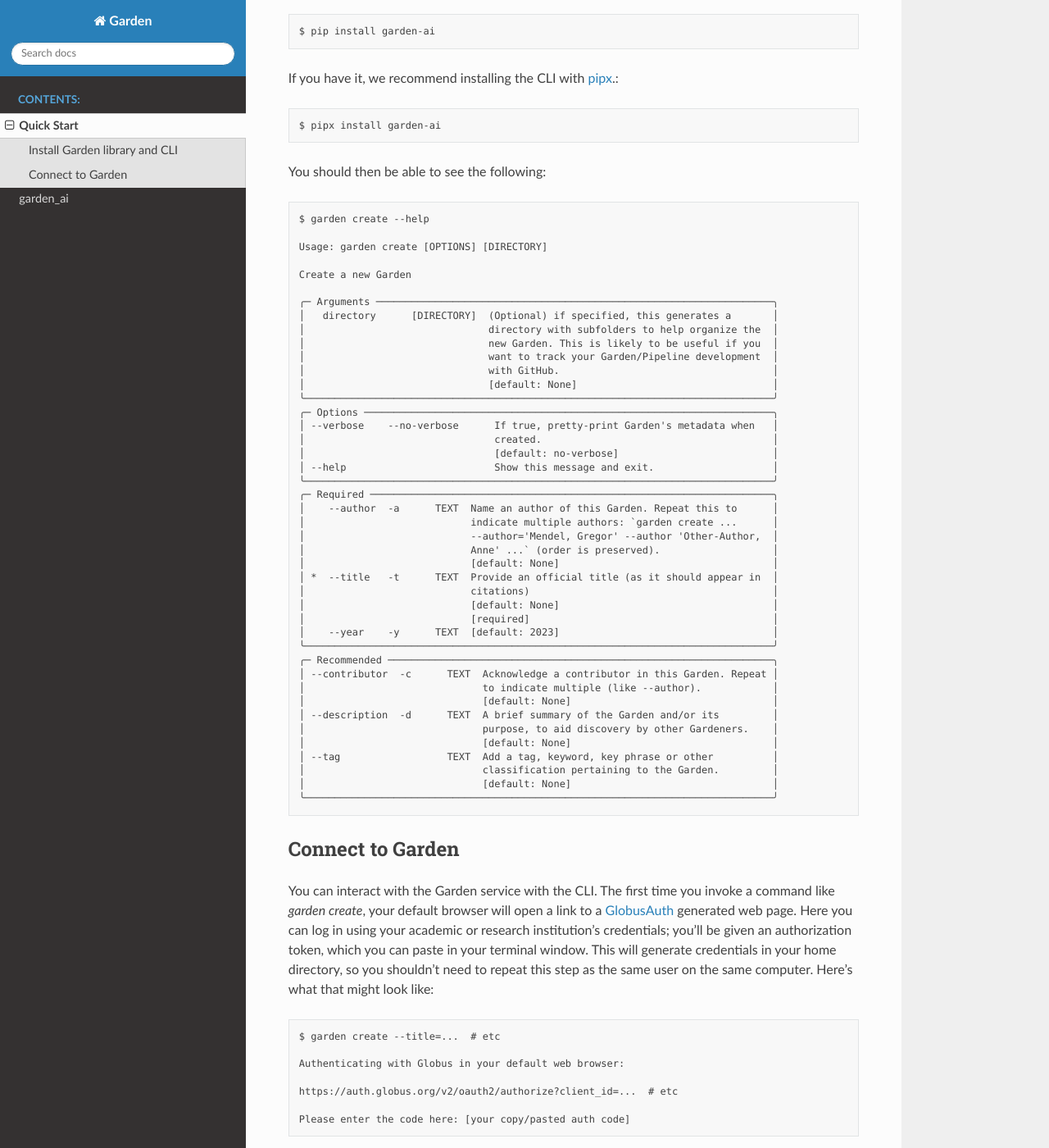
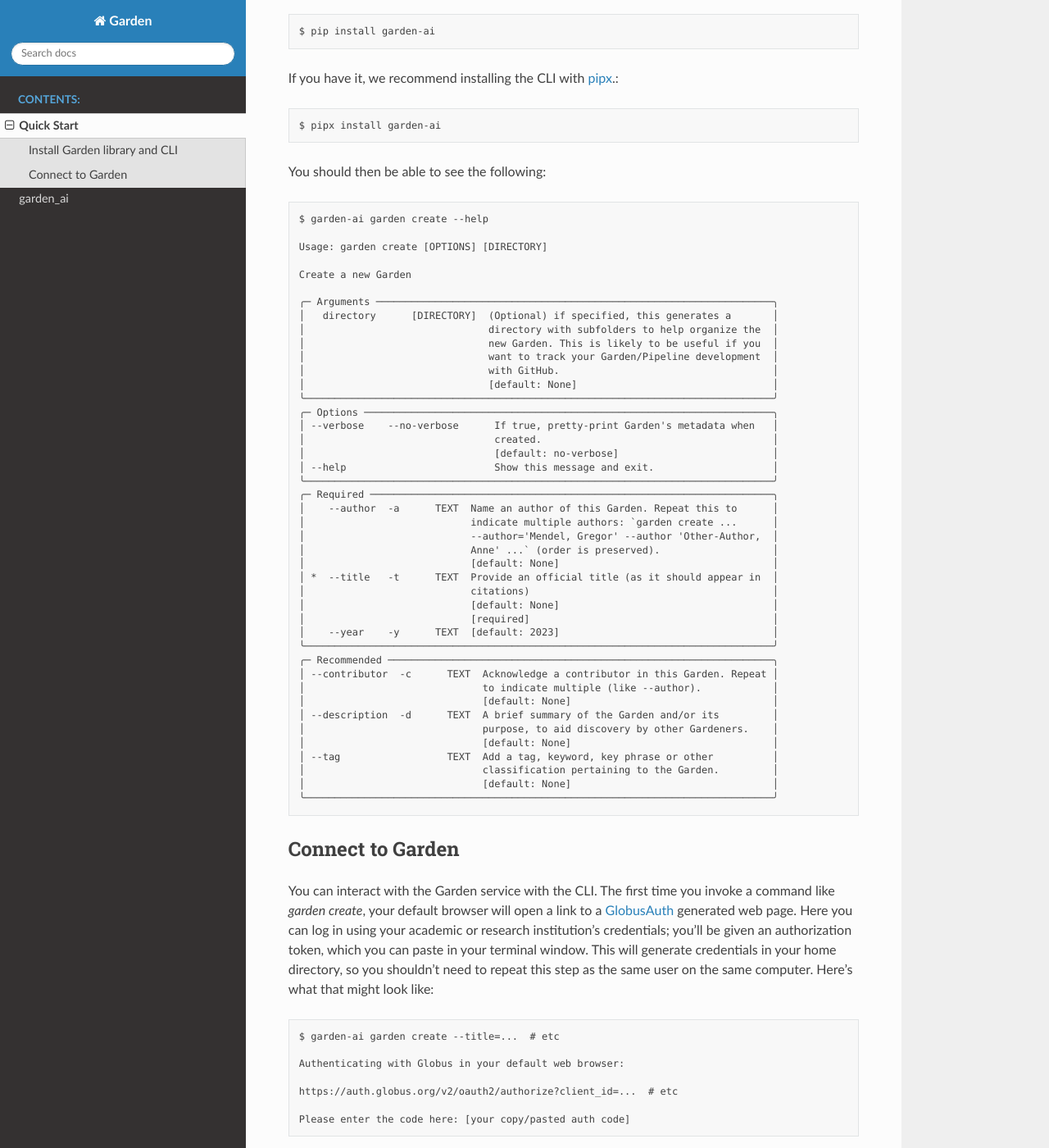
Before and after one commit to Garden-AI/garden, a Sphinx documentation site: the page built from docs/quickstart.rst, in a window 1280 px wide and 1400 px high, scrolled down 319 px. Shown: the whole window at 82% size. Built offline with Sphinx 7.4.7 and the Read the Docs theme 2.0.0, drawn with Linux system fonts in a browser that asks for light colours.

Commit message:
add garden-ai prefix to CLI commands in quickstart.rst

```diff
--- a/docs/quickstart.rst
+++ b/docs/quickstart.rst
@@ -16,7 +16,7 @@
 
 You should then be able to see the following: ::
 
-    $ garden create --help
+    $ garden-ai garden create --help
 
     Usage: garden create [OPTIONS] [DIRECTORY]
 
@@ -73,7 +73,7 @@
 your home directory, so you shouldn't need to repeat this step as the same user
 on the same computer. Here's what that might look like: ::
 
-    $ garden create --title=...  # etc
+    $ garden-ai garden create --title=...  # etc
 
     Authenticating with Globus in your default web browser:
 
```
